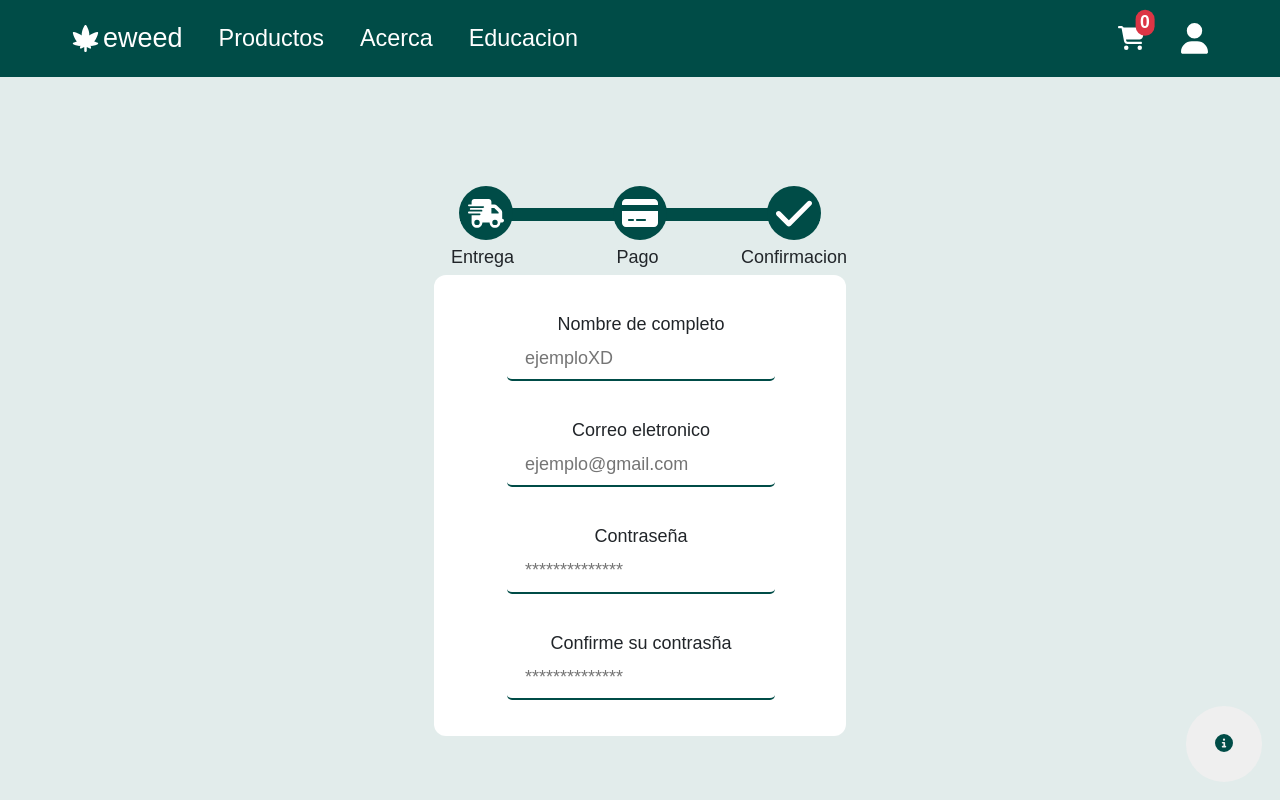
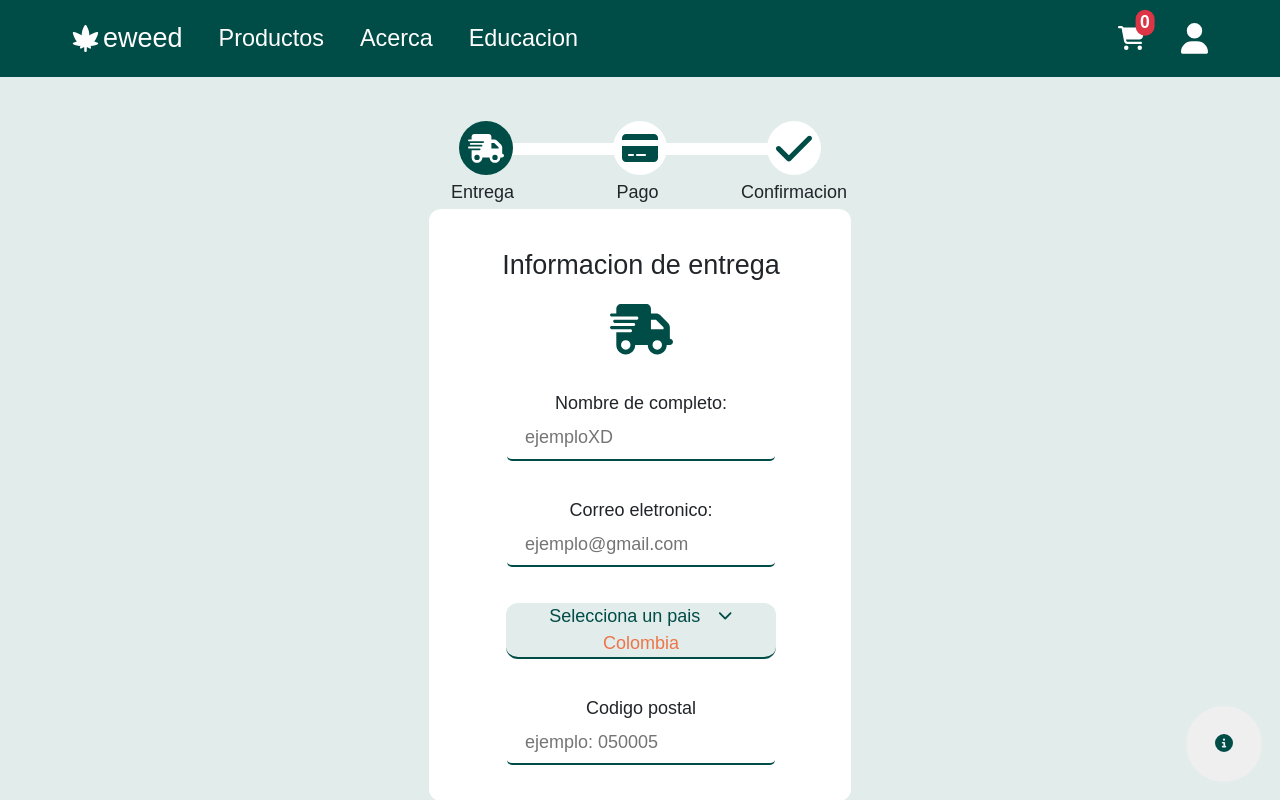
Before and after one commit to agudelodiego/eweed, a Next.js app: page /checkout in a window 1280 px wide. Built offline with nearby package versions, Linux system fonts and the light colour scheme; no server answers; a web font is replaced by a local one.

Commit message:
Worked on chockout component

```diff
--- a/src/components/ProgressBar.tsx
+++ b/src/components/ProgressBar.tsx
@@ -1,14 +1,15 @@
-import React from "react"
+import React, { useState } from "react"
 import { faCheck, faTruckFast, faCreditCard } from "@fortawesome/free-solid-svg-icons"
 import { FontAwesomeIcon } from "@fortawesome/react-fontawesome"
 import Styles from "../styles/ProgressBar.module.css"
+import { motion } from "framer-motion"
 
 interface Props {
   step:number
 }
 
+export const ProgressBar = ({step}:Props) => {
 
-export const ProgressBar = ({step}:Props) => {
 
   return(
     <div className={Styles.progress_container}>
@@ -28,7 +29,9 @@ export const ProgressBar = ({step}:Props) => {
       </div>
       <span className={Styles.progress_confirmationText}>Confirmacion</span>
 
-      <div className={`${Styles.progress_step} ${step==2?Styles.progress_firstStepComplete:""} ${step==3?Styles.progress_secondStepComplete:""}`} />
+      {step==1?<motion.div animate={{width:"0"}} className={Styles.progress_step} />:""}
+      {step==2?<motion.div animate={{width:"10rem"}} className={Styles.progress_step} />:""}
+      {step==3?<motion.div animate={{width:"20rem"}} className={Styles.progress_step} />:""}
 
     </div>
   )
--- a/src/components/checkout/CheckoutSteper.tsx
+++ b/src/components/checkout/CheckoutSteper.tsx
@@ -14,7 +14,7 @@ import { useState } from "react"
 
 const CheckoutSteper = ()=>{
 
-  const [step,setStep] = useState(3)
+  const [step,setStep] = useState(1)
 
   return(
     <main className={Styles.form_container}>
--- /dev/null
+++ b/src/components/forms/Select.tsx
@@ -0,0 +1,64 @@
+import { useState } from "react"
+import { motion } from "framer-motion"
+import Styles from "../../styles/Select.module.css"
+import { FontAwesomeIcon } from "@fortawesome/react-fontawesome"
+import { faChevronDown } from "@fortawesome/free-solid-svg-icons"
+
+interface Props {
+  label:string
+}
+
+const Select = () => {
+
+  const [isOpen, setIsOpen] = useState(false)
+  const [value, setValue] = useState("Colombia")
+
+
+  const handleSelect = (newValue: string) => {
+    setValue(newValue)
+    setIsOpen(false)
+    console.log("Ejecucion de handleSelect")
+    console.log(newValue)
+  }
+
+
+  return (
+    <div className={Styles.select_container}>
+
+      <motion.button
+        className={Styles.select_button}
+        onClick={(e)=>{
+          e.preventDefault()
+          setIsOpen(!isOpen)
+        }}
+        whileTap={{scale:.6}}>
+        <span className={Styles.select_label}>
+          Selecciona un pais
+          <FontAwesomeIcon icon={faChevronDown} className={Styles.select_icon} />
+        </span>
+        <span className={Styles.select_selected}>
+          Colombia
+        </span>
+      </motion.button>
+
+      <motion.div className={Styles.select_content}
+        animate={
+          isOpen?
+          {scale:1,y:5,opacity:1,borderRadius:"12px",position:"relative"}
+          :{scale:0,y:-80,opacity:0, borderRadius:"1000px",position:"absolute"}
+        }
+        transition={{duration:.4}}
+
+      >
+
+        <span className={Styles.select_option}>Colombiar</span>
+        <span className={Styles.select_option}>Chile</span>
+        <span className={Styles.select_option}>Panama</span>
+
+      </motion.div>
+
+    </div>
+  )
+}
+
+export default Select;
--- a/src/components/forms/ShippingAdressForm.tsx
+++ b/src/components/forms/ShippingAdressForm.tsx
@@ -3,6 +3,8 @@ import Styles from "../../styles/Form.module.css"
 import { motion } from "framer-motion"
 import { formAnimation } from "@/utils/Animations"
 import { FontAwesomeIcon } from "@fortawesome/react-fontawesome"
+import { faTruckFast } from "@fortawesome/free-solid-svg-icons"
+import Select from "./Select"
 
 export const ShippingAdressForm = () => {
   return (
@@ -15,10 +17,21 @@ export const ShippingAdressForm = () => {
       <motion.div
         initial={formAnimation.initial}
         animate={formAnimation.final}
+        transition={{delay:.6}}
+        className={Styles.form_inputContainer}>
+        <span className="fs-4 mb-3">
+          Informacion de entrega
+        </span>
+        <FontAwesomeIcon icon={faTruckFast} className={Styles.form_shippingIcon}/>
+      </motion.div>
+
+      <motion.div
+        initial={formAnimation.initial}
+        animate={formAnimation.final}
         transition={{delay:.8}}
         className={Styles.form_inputContainer}>
         <label htmlFor="userName" className={Styles.form_label}>
-          Nombre de completo
+          Nombre de completo:
         </label>
         <input type="text" id="userName" className={Styles.form_input} placeholder="ejemploXD" />
       </motion.div>
@@ -29,7 +42,7 @@ export const ShippingAdressForm = () => {
         transition={{delay:1}}
         className={Styles.form_inputContainer}>
         <label htmlFor="userEmail" className={Styles.form_label}>
-          Correo eletronico
+          Correo eletronico:
         </label>
         <input type="email" id="userEmail" className={Styles.form_input} placeholder="ejemplo@gmail.com" />
       </motion.div>
@@ -39,21 +52,18 @@ export const ShippingAdressForm = () => {
         animate={formAnimation.final}
         transition={{delay:1.2}}
         className={Styles.form_inputContainer}>
-        <label htmlFor="userPassword" className={Styles.form_label}>
-          Contraseña
-        </label>
-        <input type="password" id="userPassword" className={Styles.form_input} placeholder="**************" />
+        <Select />
       </motion.div>
 
       <motion.div
         initial={formAnimation.initial}
         animate={formAnimation.final}
-        transition={{delay:1.4}}
+        transition={{delay:1}}
         className={Styles.form_inputContainer}>
-        <label htmlFor="userConfirmation" className={Styles.form_label}>
-          Confirme su contrasña
+        <label htmlFor="postalCode" className={Styles.form_label}>
+          Codigo postal
         </label>
-        <input type="password" id="userConfirmation" className={Styles.form_input} placeholder="**************" />
+        <input type="number" id="postalCode" className={Styles.form_input} placeholder="ejemplo: 050005" />
       </motion.div>
 
     </motion.form>
--- a/src/styles/Form.module.css
+++ b/src/styles/Form.module.css
@@ -33,6 +33,7 @@
   color: var(--dark);
 }
 .form_inputContainer{
+  z-index: 1;
   display: flex;
   width: 100%;
   align-items: center;
@@ -92,6 +93,11 @@
 .form_googleText{
   font-size: 1.2rem;
 }
+.form_shippingIcon{
+  width: 3.5rem;
+  height: auto;
+  color: var(--dark-green);
+}
 
 @media screen and (max-width: 700px) {
   .form_form{
--- a/src/styles/ProgressBar.module.css
+++ b/src/styles/ProgressBar.module.css
@@ -51,12 +51,6 @@
   background-color: var(--dark-green);
   transition: width .7s;
 }
-.progress_firstStepComplete{
-  width: 10rem;
-}
-.progress_secondStepComplete{
-  width: 20rem;
-}
 .progress_icon{
   width: 2rem;
   height: auto;
--- /dev/null
+++ b/src/styles/Select.module.css
@@ -0,0 +1,59 @@
+.select_container{
+  position: relative;
+}
+.select_button{
+  width: 15rem;
+  border: none;
+  border-bottom: 2px solid var(--dark-green);
+  display: flex;
+  flex-direction: column;
+  justify-content: center;
+  align-items: center;
+  padding: 0;
+  border-radius: 12px;
+  background-color: var(--light-green);
+}
+.select_label{
+  width: 100%;
+  padding: 0;
+  color: var(--dark-green);
+}
+.select_selected{
+  padding: 0;
+  width: 100%;
+  color: var(--orange);
+}
+.select_icon{
+  width: .8rem;
+  margin-left: 1rem;
+}
+.select_content{
+  padding: .7rem 0;
+  height: 7rem;
+  width: 15rem;
+  overflow-x: hidden;
+  overflow-y: auto;
+  border: 1px solid var(--dark-green);
+  display: flex;
+  flex-direction: column;
+  justify-content: center;
+  align-items: center;
+  background-color: var(--dark-green);
+  border-radius: 12px;
+  color: var(--white);
+  z-index: 100;
+}
+.select_option{
+  z-index: 100;
+  font-size: 1.2rem;
+  width: 80%;
+  border-radius: 4px;
+  text-align: center;
+  padding: .3rem 0;
+  cursor: pointer;
+  border-bottom: 0;
+  transition: all .7s ease;
+}
+.select_option:hover{
+  border-bottom: 2px solid var(--white);
+}
```
